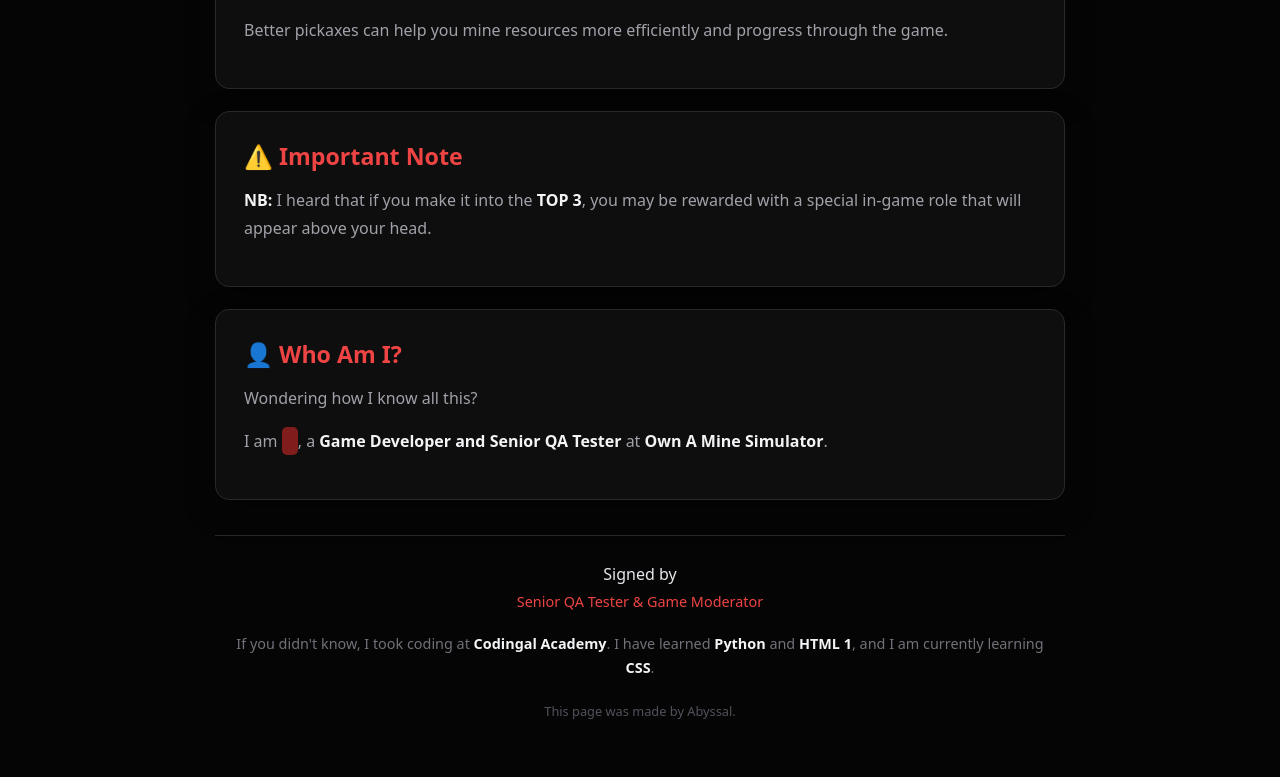
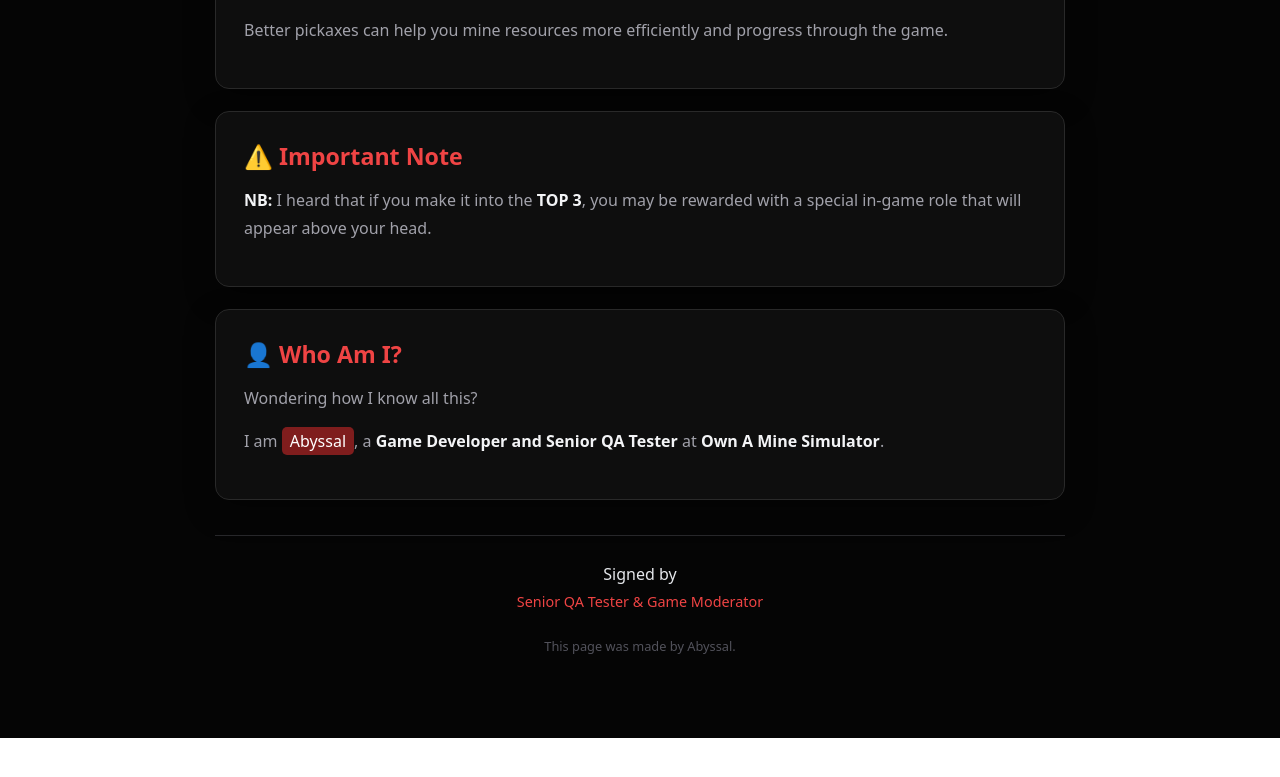
Before and after one commit to OwnAMine/own-a-mine-simulator, a plain HTML site: page index.html in a window 1280 px wide. Shown: the part 2676-3453 px from the top of the page. After the commit the page ends 3414 px from the top, so only its background shows below. Drawn offline with Linux system fonts and the light colour scheme.

Commit message:
Update index.html

```diff
--- a/index.html
+++ b/index.html
@@ -164,7 +164,7 @@
       </p>
 
       <p>
-        I am <mark></mark>, a
+        I am <mark>Abyssal</mark>, a
         <strong>Game Developer and Senior QA Tester</strong>
         at <strong>Own A Mine Simulator</strong>.
       </p>
@@ -187,20 +187,7 @@
         </span>
       </p>
 
-
-      <p class="coding">
-
-        If you didn't know, I took coding at
-        <strong>Codingal Academy</strong>.
-
-        I have learned <strong>Python</strong> and
-        <strong>HTML 1</strong>, and I am currently learning
-        <strong>CSS</strong>.
-
-      </p>
-
-
-      <p class="copyright">This page was made by Abyssal.</p>
+    <p class="copyright">This page was made by Abyssal.</p>
 
     </footer>
 
```
